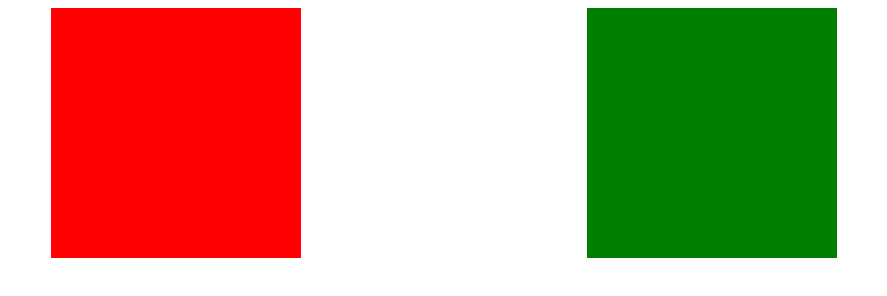
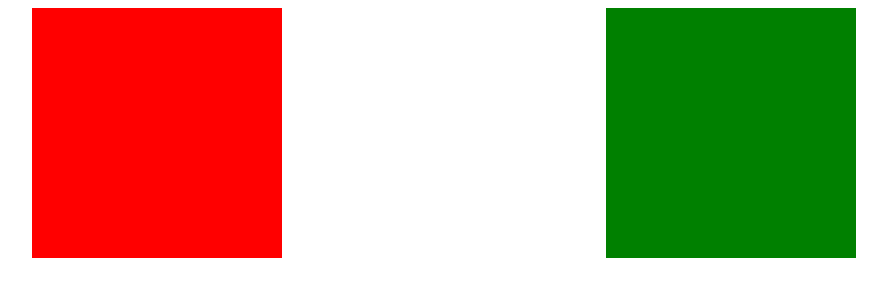
Before and after one commit to AnnaBarbon/tasks, a plain HTML site: page position/index.html in a window 1280 px wide. Shown: the whole page, without its empty margins (196-1083 px from the left). Drawn offline with Linux system fonts and the light colour scheme.

Commit message:
Added fixed CSS

```diff
--- a/position/css/style.css
+++ b/position/css/style.css
@@ -11,7 +11,7 @@
     background-color: red;
     width: 250px;
     height: 250px;
-    margin-right: 133px;
+    right: 133px;
     /* Here it was written margin-left: 29px,
     but it should be correct left: 29px,
     because when our element is specified position: relative;,
```
